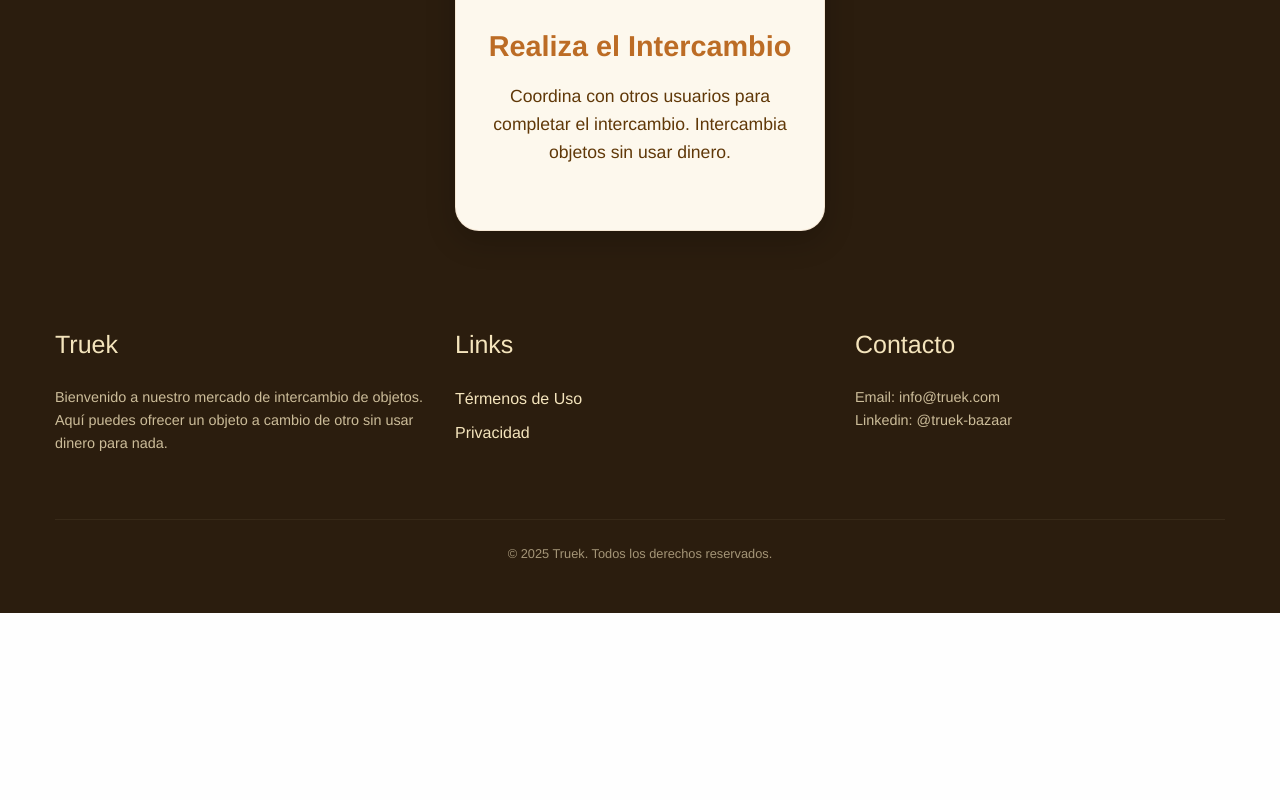
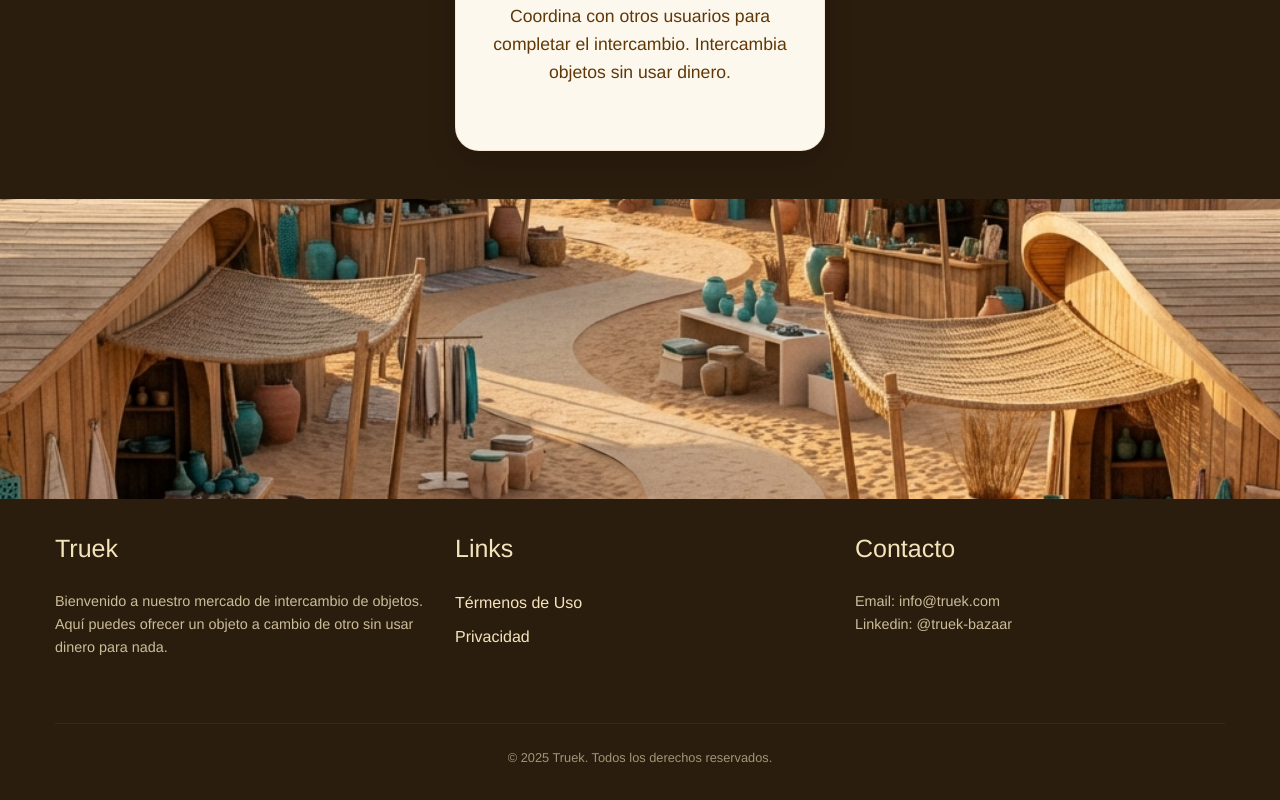
Before and after one commit to aiw3ndil/truek-frontend, a Next.js app: page / in a window 1280 px wide. Shown: the part 1682-2482 px from the top of the page. Before the commit the page ends 2295 px from the top, so only its background shows below. Built offline with nearby package versions, Linux system fonts and the light colour scheme; no server answers.

Commit message:
fix: home image an heros::

```diff
--- a/src/app/page.tsx
+++ b/src/app/page.tsx
@@ -18,7 +18,7 @@ export default function Home() {
         background: '#2b1d0e',
         borderRadius: '0 0 100px 100px',
         overflow: 'hidden',
-        marginBottom: '2rem'
+        marginBottom: '1rem'
       }}>
         <div className="grid-container">
           <div className="grid-x grid-padding-x align-center">
@@ -100,7 +100,7 @@ export default function Home() {
       </section>
 
       {/* How It Works Section */}
-      <section className="how-it-works-section" style={{ padding: '4rem 1rem', backgroundColor: '#2b1d0e' }}>
+      <section className="how-it-works-section" style={{ padding: '0 1rem', backgroundColor: '#2b1d0e' }}>
         <div className="grid-container">
           <h2 style={{
             textAlign: 'center',
@@ -112,7 +112,7 @@ export default function Home() {
             {t.how_it_works.section_title}
           </h2>
 
-          <div className="grid-x grid-padding-x align-center" style={{ gap: '2rem' }}>
+          <div className="grid-x grid-padding-x align-center" style={{ gap: '2rem', marginBottom: '3rem' }}>
             {/* Step 1 */}
             <div className="cell large-4 medium-6 small-12">
               <div className="card-organic" style={{
@@ -220,6 +220,26 @@ export default function Home() {
           </div>
         </div>
       </section>
+
+      {/* Bazaar Image Section */}
+      <section style={{
+        width: '100%',
+        height: '300px',
+        overflow: 'hidden',
+        margin: 0,
+        padding: 0
+      }}>
+        <img
+          src="/bazaar.png"
+          alt={t.page.bazaar_alt}
+          style={{
+            width: '100%',
+            height: '100%',
+            objectFit: 'cover',
+            display: 'block'
+          }}
+        />
+      </section>
     </div>
   );
 }
```
